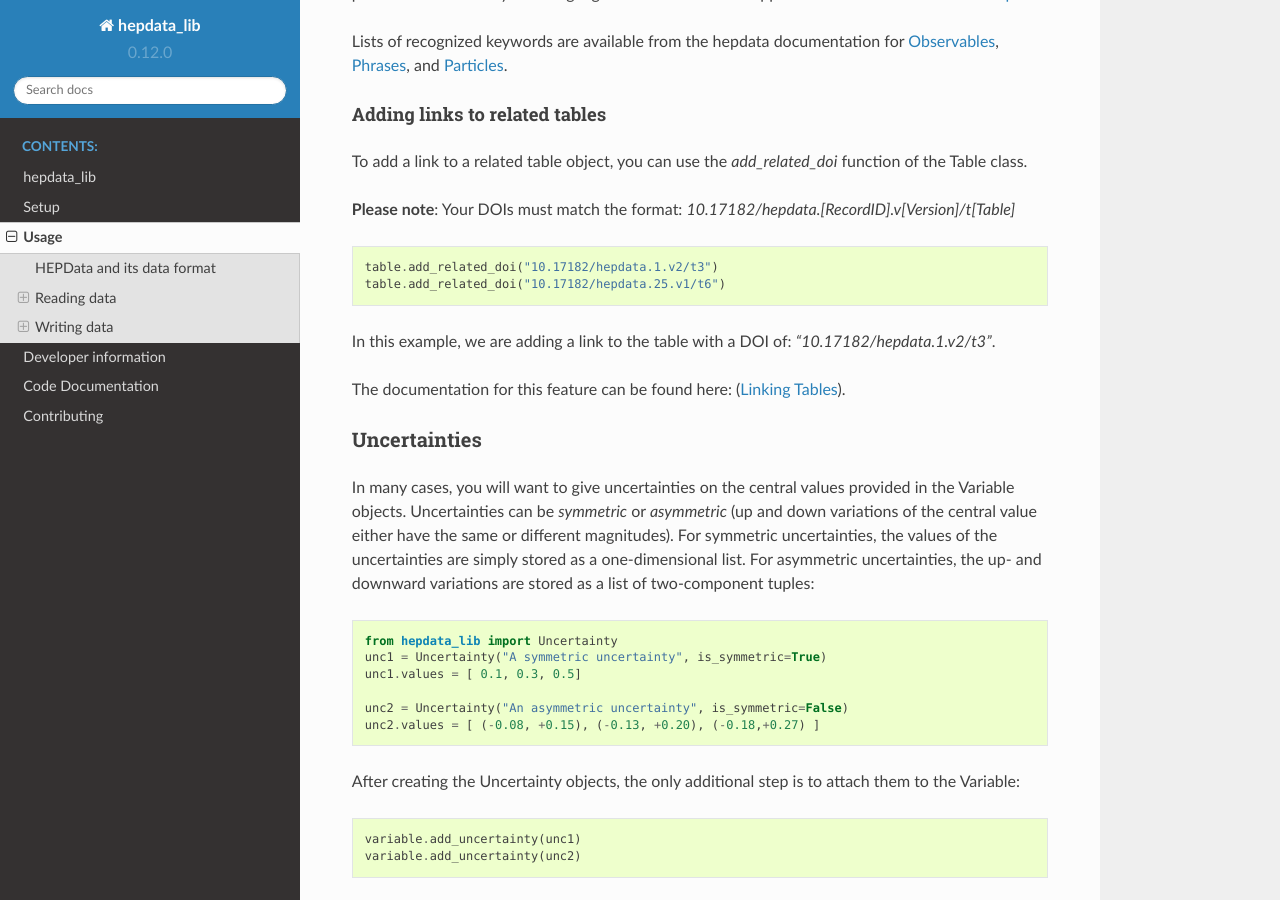
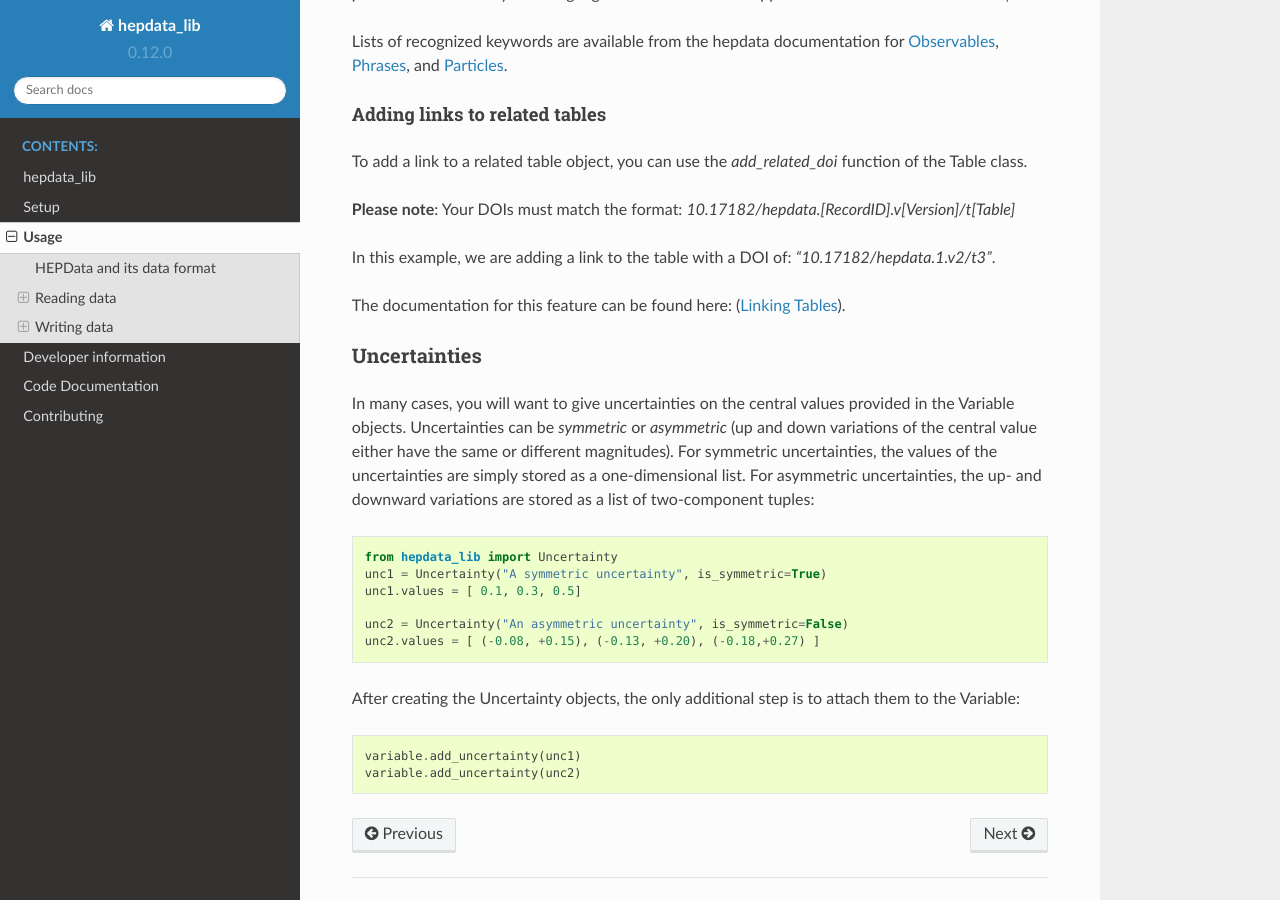
Before and after one commit to HEPData/hepdata_lib, a Sphinx documentation site: the page built from docs/usage.rst, in a window 1280 px wide and 900 px high, scrolled down 6011 px. Built offline with Sphinx 7.4.7 and the Read the Docs theme 2.0.0, drawn with Linux system fonts in a browser that asks for light colours.

Commit message:
Update comment in add_related_doi
Updates the commenting in add_related_doi to be more clear as it was not updated alongside the code.

```diff
--- a/docs/usage.rst
+++ b/docs/usage.rst
@@ -267,8 +267,6 @@
 
 ::
 
-    table.add_related_doi("10.17182/hepdata.1.v2/t3")
-    table.add_related_doi("10.17182/hepdata.25.v1/t6")
 
 In this example, we are adding a link to the table with a DOI of: `"10.17182/hepdata.1.v2/t3"`.
 
--- a/hepdata_lib/__init__.py
+++ b/hepdata_lib/__init__.py
@@ -348,7 +348,7 @@
         :param doi: The table DOI.
         :type doi: string
         """
-        # Check against regex here too, maybe?
+        # Checking against the regex, this also happens in the validator.
         pattern = r"^10\.17182\/hepdata\.\d+\.v\d+\/t\d+$"
         match = rematch(pattern, doi)
         if match:
```
